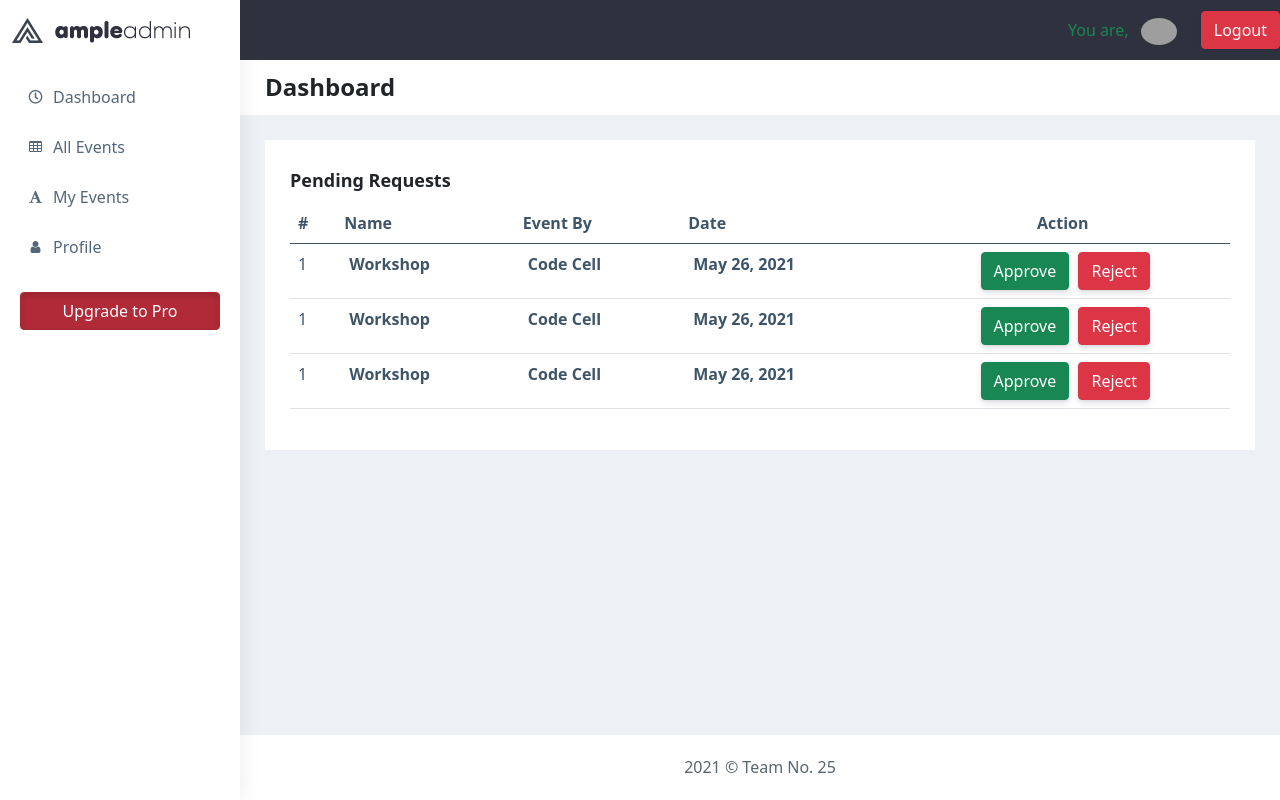
After one commit to ChaudharyAnshul/Event-Management-System, a Django app: page /approveRequest in a window 1280 px wide. The commit adds this page. Run offline with Django 3.2, Linux system fonts and the light colour scheme; parts of the project's set-up code (start-up, migrations or seed data) failed here and were passed over; some libraries are stand-ins or nearby versions; grey boxes are pictures that could not be loaded.

Commit message:
approve request page done

```diff
--- a/events/urls.py
+++ b/events/urls.py
@@ -16,4 +16,5 @@ urlpatterns = [
     path('eventRegistration', views.event_registration, name='eventRegistration'),
     path('adminDashboard', views.adminDashboard, name='adminDashboard'),
     path('roleRequest', views.roleRequest, name='roleRequest'),
+    path('approveRequest', views.approveRequest, name='approveRequest'),
 ]
--- a/events/views.py
+++ b/events/views.py
@@ -153,3 +153,6 @@ def adminDashboard(request):
 
 def roleRequest(request):
     return render(request, 'Dashboard/roleRequest.html')
+
+def approveRequest(request):
+    return render(request, 'Dashboard/approveRequest.html')
--- a/templates/Dashboard/adminDashboard.html
+++ b/templates/Dashboard/adminDashboard.html
@@ -19,7 +19,7 @@
     </div>
 
     <div class="col-lg-4 col-md-12">
-        <a href="{% url 'manageEventsCouncil' %}" class="a-tag">
+        <a href="{% url 'approveRequest' %}" class="a-tag">
         <div class="white-box analytics-info" style="border-radius: 7px;">
             <h3 class="box-title center">Approval Requests</h3>
         </div>
--- /dev/null
+++ b/templates/Dashboard/approveRequest.html
@@ -0,0 +1,73 @@
+{% extends 'Dashboard/base.html' %}
+{% load static %}
+
+{% block head %}
+<link rel="stylesheet" href="{% static 'css/Dashboard/approveRequest.css' %}">
+{% endblock %}
+
+{% block content %}
+
+<div class="row">
+    <div class="col-md-12 col-lg-12 col-sm-12 col-xs-12">
+        <div class="white-box">
+            <h3 class="box-title">Pending Requests</h3>
+            <div class="table-responsive">
+                <table class="table text-nowrap">
+                    <thead>
+                        <tr>
+                            <th class="border-top-0">#</th>
+                            <th class="border-top-0">Name</th>
+                            <th class="border-top-0">Event By</th>
+                            <th class="border-top-0">Date</th>
+                            <th class="border-top-0" style="text-align: center;">Action</th>
+                        </tr>
+                    </thead>
+                    <tbody>
+                        <tr>
+                            <td>1</td>
+                            <td><span class="font-medium" style="padding-left: 5px;">Workshop</span></td>
+                            <td><span class="font-medium" style="padding-left: 5px;">Code Cell</span></td>
+                            <td><span class="font-medium" style="padding-left: 5px;">May 26, 2021</span></td>
+                            <td style="text-align: center;"><span class="font-medium" style="padding-left: 5px;">
+                                    <a href=""> <button class="btn btn-success">Approve</button></span></a>
+                                <span class="font-medium" style="padding-left: 5px;"><a href=""><button
+                                        class="btn btn-danger">Reject</button></span></a>
+                            </td>
+                        </tr>
+                        <tr>
+                            <td>1</td>
+                            <td><span class="font-medium" style="padding-left: 5px;">Workshop</span></td>
+                            <td><span class="font-medium" style="padding-left: 5px;">Code Cell</span></td>
+                            <td><span class="font-medium" style="padding-left: 5px;">May 26, 2021</span></td>
+                            <td style="text-align: center;"><span class="font-medium" style="padding-left: 5px;">
+                                <a href=""> <button class="btn btn-success">Approve</button></span></a>
+                            <span class="font-medium" style="padding-left: 5px;"><a href=""><button
+                                    class="btn btn-danger">Reject</button></span></a>
+                        </td>
+                        </tr>
+                        <tr>
+                            <td>1</td>
+                            <td><span class="font-medium" style="padding-left: 5px;">Workshop</span></td>
+                            <td><span class="font-medium" style="padding-left: 5px;">Code Cell</span></td>
+                            <td><span class="font-medium" style="padding-left: 5px;">May 26, 2021</span></td>
+                            <td style="text-align: center;"><span class="font-medium" style="padding-left: 5px;">
+                                <a href=""> <button class="btn btn-success">Approve</button></span></a>
+                            <span class="font-medium" style="padding-left: 5px;"><a href=""><button
+                                    class="btn btn-danger">Reject</button></span></a>
+                        </td>
+                        </tr>
+
+                    </tbody>
+                </table>
+            </div>
+            <!-- <div id="ct-visits" style="height: 405px;">
+                <div class="chartist-tooltip" style="top: -17px; left: -12px;"><span
+                        class="chartist-tooltip-value">6</span>
+                </div>
+            </div> -->
+        </div>
+    </div>
+</div>
+
+
+{% endblock %}
```
Also changed, not shown: static/css/Dashboard/approveRequest.css (added).
